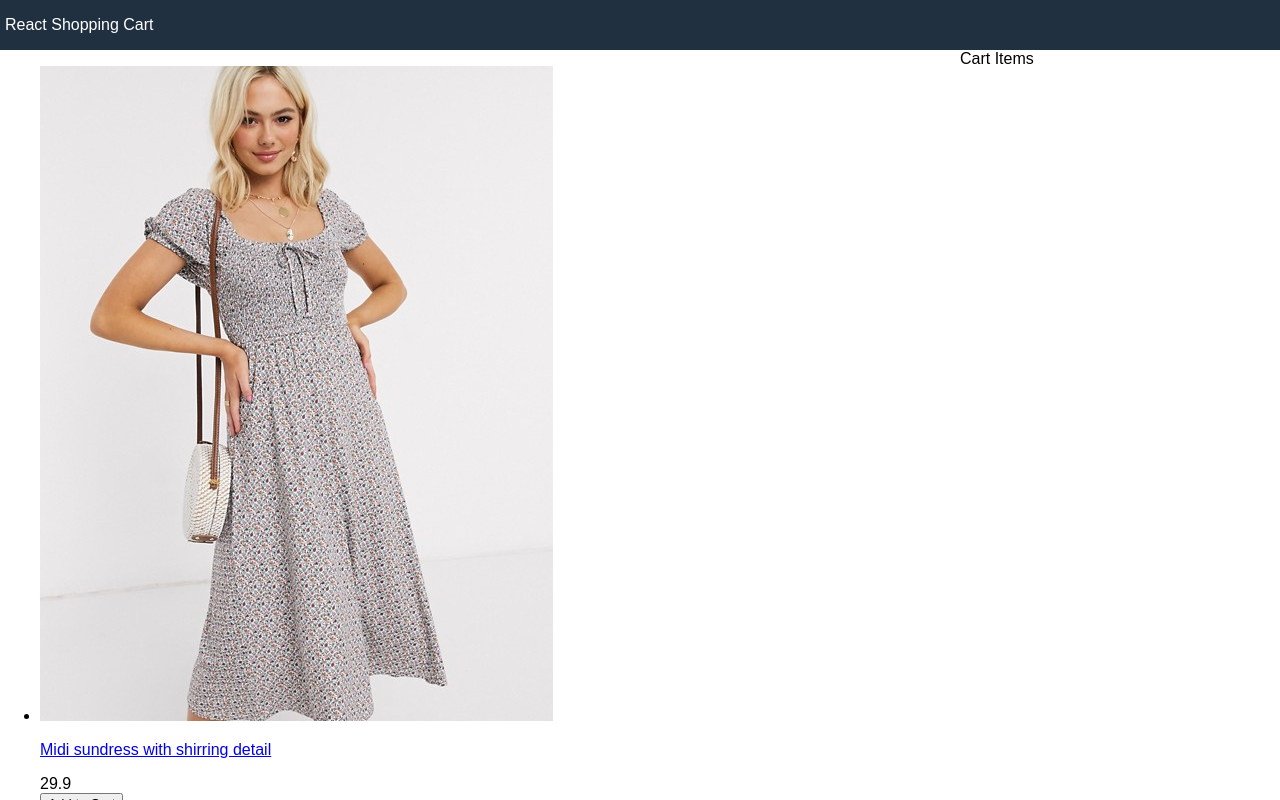
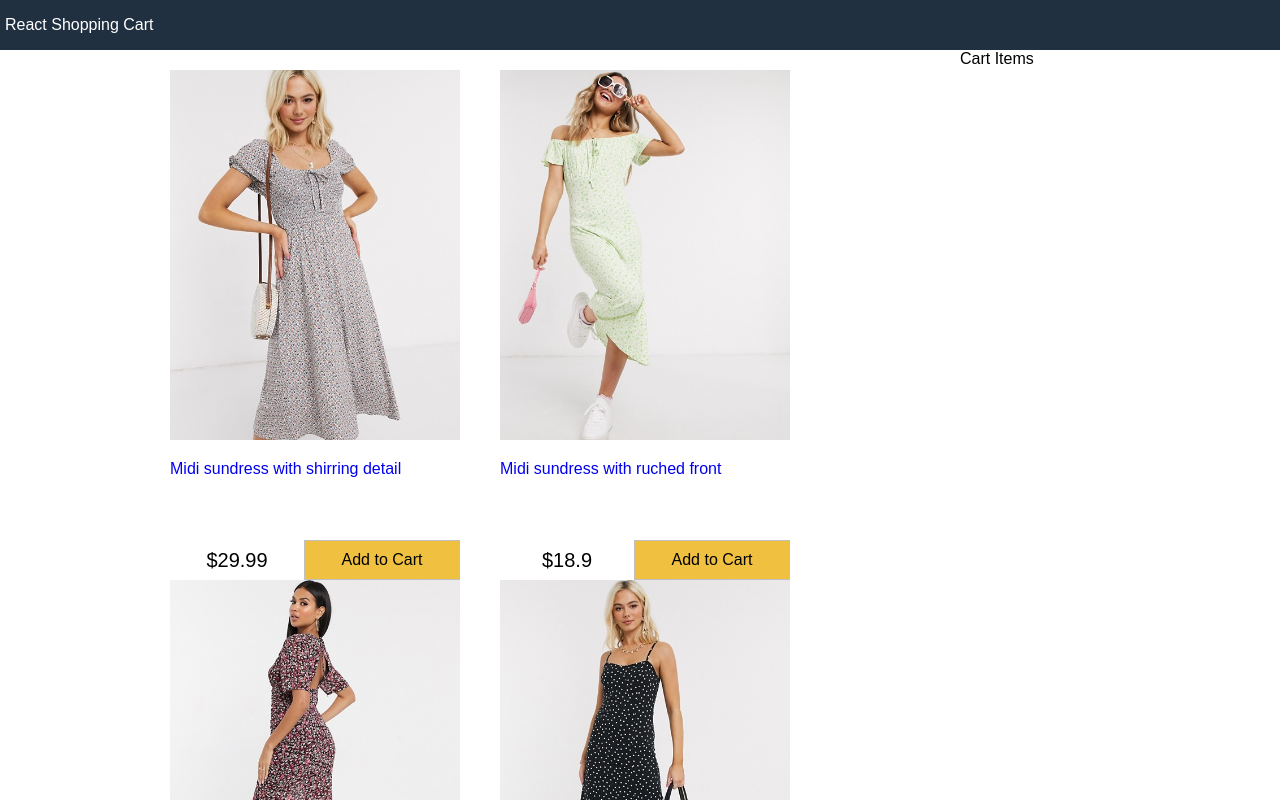
Before and after one commit to frontendprof/full-shoppingcart-react-redux, a React (Create React App) app: page / in a window 1280 px wide. Shown: the top 800 px of the page. Built offline with nearby package versions, Linux system fonts and the light colour scheme.

Commit message:
styling product component

```diff
--- a/src/components/Products.jsx
+++ b/src/components/Products.jsx
@@ -1,5 +1,9 @@
 
 import React, { Component } from 'react'
+import formatCurrency from "../util";
+
+
+
 
 export default class Products extends Component {
     render(props) {
@@ -17,7 +21,7 @@
 
                             <div className="product-price">
                                 <div>
-                                    {p.price}
+                                    {formatCurrency(p.price)}
                                 </div>
                                 <button className="button primary">Add to Cart</button>
                             </div>
--- a/src/data.json
+++ b/src/data.json
@@ -6,7 +6,7 @@
         "title": "Midi sundress with shirring detail",
         "description": "This is for all the latest trends, no matter who you are, where you’re from and what you’re up to. Exclusive to ASOS, our universal brand is here for you, and comes in all our fit ranges: ASOS Curve, Tall, Petite and Maternity. Created by us, styled by you.",
         "availableSizes": ["X", "L", "XL", "XXL"],
-        "price": 29.9
+        "price": 29.99
       },
       {
         "_id": "dress2",
--- a/src/index.css
+++ b/src/index.css
@@ -12,9 +12,10 @@
 body,
 input,
 select,
+button,
 textarea{
   font-size:1.6rem;
-  font-family:Arial, Helvetica, sans-serif;
+  font-family:Arial, Helvetica, sans-serif
 }
 
 .grid-container{
@@ -25,6 +26,10 @@
   grid-template-rows: 5rem 1fr 5rem;
   grid-template-columns: 1fr;
   height: 100%;
+}
+
+a{
+  text-decoration: none;
 }
 
 a:hover{
@@ -70,3 +75,66 @@
 .sidebar{
   flex:1 20rem;
 }
+
+
+/* products */
+
+.products{
+  display: flex;
+  flex-wrap: wrap;
+  justify-content: center;
+  align-items: center;
+  list-style-type: none;
+  padding:0;
+  margin:0;
+}
+
+.products li{
+  flex: 0 1 29rem;
+  height: 47rem;
+  padding:1rem;
+  margin:1rem;
+}
+
+.product{
+  display: flex;
+  flex-direction: column;
+  justify-content: space-between;
+  height: 100%;
+}
+
+.product img{
+  max-width: 37rem;
+  max-height: 37rem;
+}
+
+.product-price{
+  display: flex;
+  justify-content: space-between;
+  align-items: center;
+}
+
+.product-price div,
+.product-price button{
+  text-align: center;
+  flex:1;
+}
+
+.product-price div{
+  font-size: 2rem;
+}
+
+.button{
+  padding:1rem;
+  border: 0.1rem #c0c0c0 solid;
+  background-color: #f0f0f0;
+  cursor:pointer;
+}
+
+.button:hover{
+  border: 0.1rem #808080 solid;
+}
+
+.button.primary{
+  background-color: #f0c040;
+}
--- /dev/null
+++ b/src/util.js
@@ -0,0 +1,3 @@
+export default function formatCurrency(num){
+    return "$" + Number(num.toFixed(2)).toLocaleString() +" ";
+};
```
